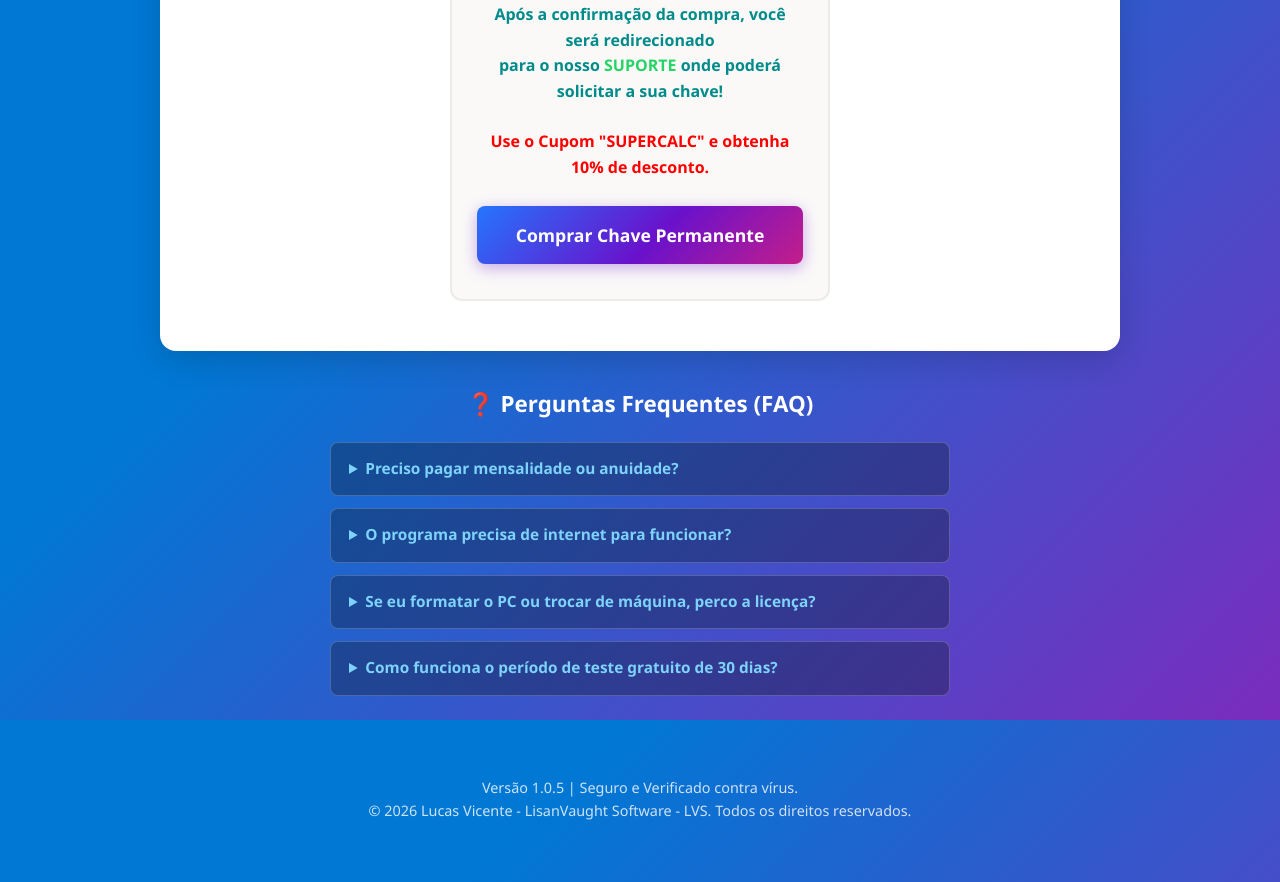
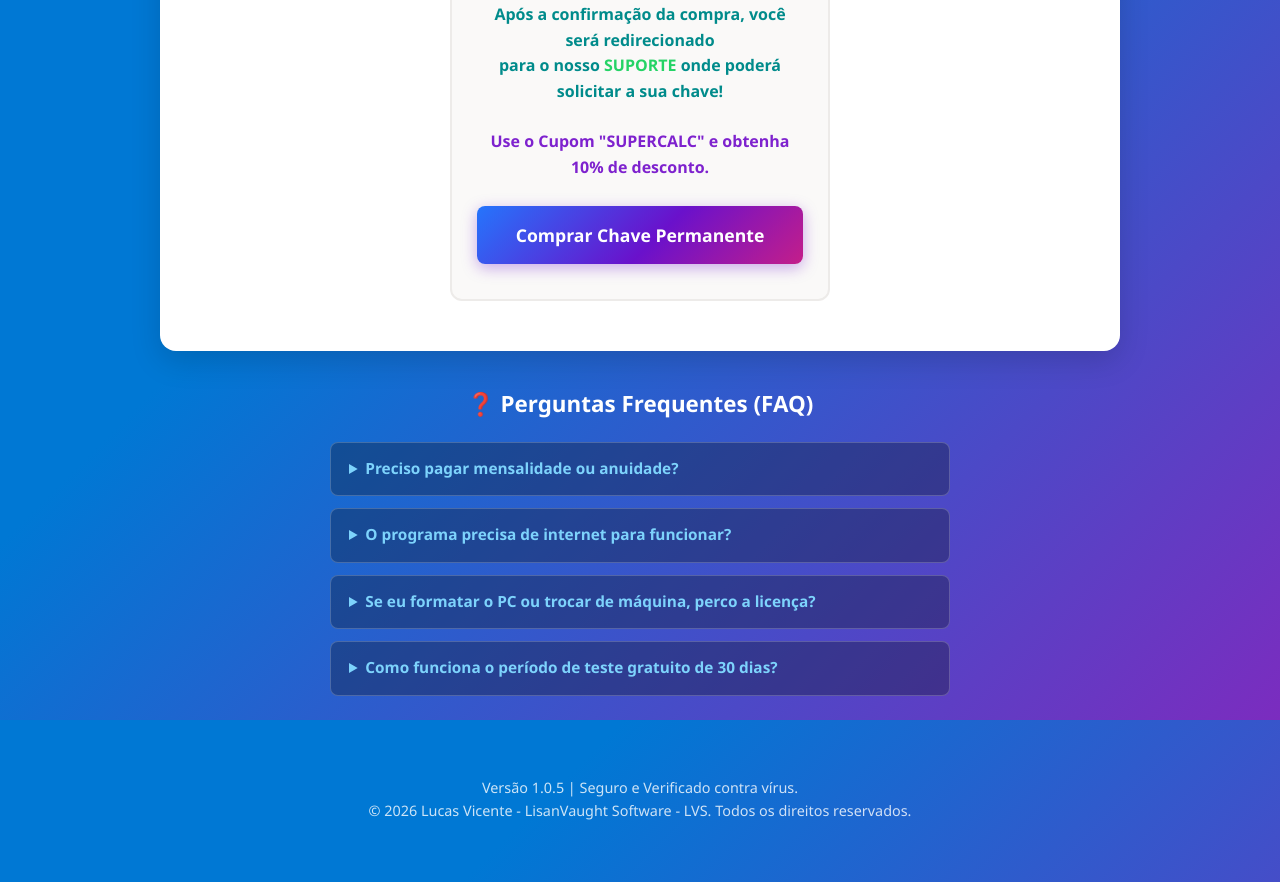
Before and after one commit to lisanvaughtsoftware/calculadora-de-cronograma, a plain HTML site: page index.html in a window 1280 px wide. Shown: the part 880-1762 px from the top of the page. Drawn offline with Linux system fonts and the light colour scheme.

Commit message:
Update 17/11 index.html

```diff
--- a/index.html
+++ b/index.html
@@ -285,7 +285,7 @@
                         <div class="price">R$ 400,00</div>
                         <p>Você recebe a chave de ativação após a confirmação da compra. Ideal para desbloquear sua versão Trial e continuar usando o App. <br> Mas será necessário ter instalado a versão Trial <strong>antes da compra</strong>. </p>
                         <span style="font-weight: bold; color: #008B8B;">Após a confirmação da compra, você será redirecionado <br> para o nosso <span style="color: #25D366;">SUPORTE</span> onde poderá solicitar a sua chave!</span></p>
-                        <span style="color: red; font-weight: bold;">Use o Cupom "SUPERCALC" e obtenha 10% de desconto.</span></p>
+                        <span style="color: #7E22CE; font-weight: bold;">Use o Cupom "SUPERCALC" e obtenha 10% de desconto.</span></p>
                   <div>
                     <style>
                       .btn-buy {
```
